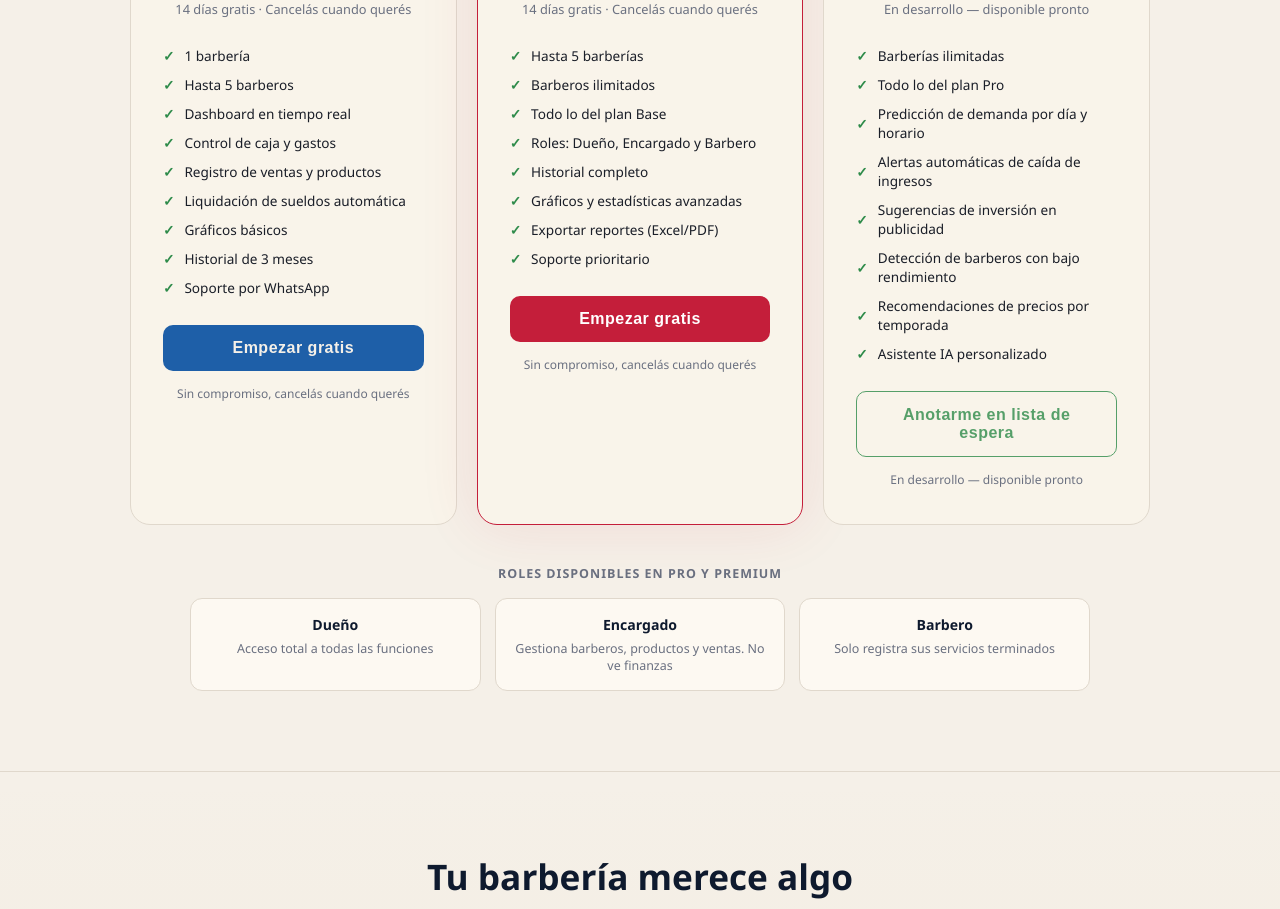
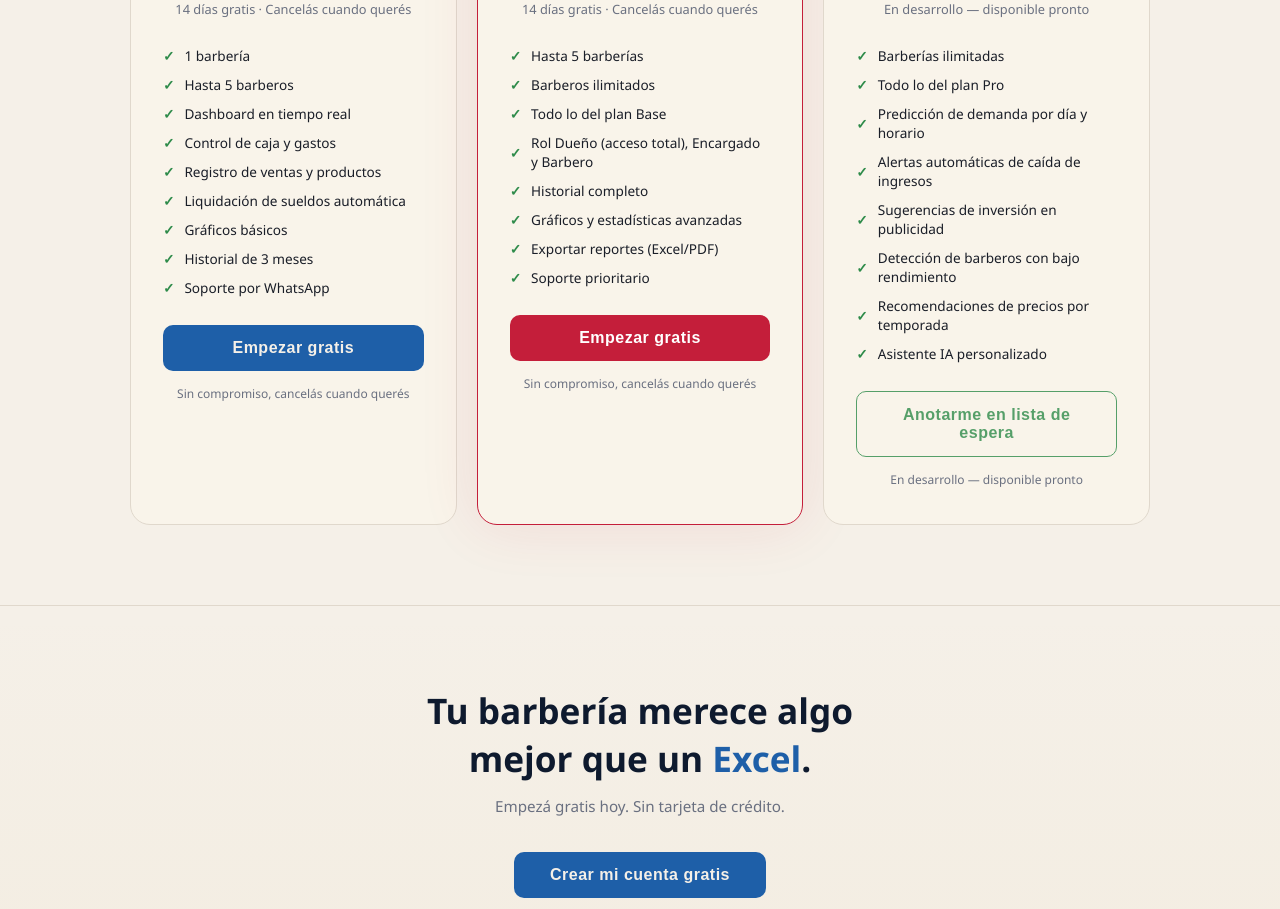
Before and after one commit to nievarodrigo/filodesk-app, a Next.js app: page / in a window 1280 px wide. Shown: the part 2540-3449 px from the top of the page. Built offline with nearby package versions, Linux system fonts and the light colour scheme; no server answers.

Commit message:
Quitar sección de roles separada, integrar como feature en los planes

```diff
--- a/src/components/landing/Pricing.tsx
+++ b/src/components/landing/Pricing.tsx
@@ -35,7 +35,7 @@ const plans = [
       'Hasta 5 barberías',
       'Barberos ilimitados',
       'Todo lo del plan Base',
-      'Roles: Dueño, Encargado y Barbero',
+      'Rol Dueño (acceso total), Encargado y Barbero',
       'Historial completo',
       'Gráficos y estadísticas avanzadas',
       'Exportar reportes (Excel/PDF)',
@@ -153,24 +153,6 @@ export default function Pricing() {
         })}
       </div>
 
-      {/* Roles explanation */}
-      <div className={styles.pricingRoles}>
-        <div className={styles.pricingRolesTitle}>Roles disponibles en Pro y Premium</div>
-        <div className={styles.pricingRolesGrid}>
-          <div className={styles.pricingRole}>
-            <strong>Dueño</strong>
-            <span>Acceso total a todas las funciones</span>
-          </div>
-          <div className={styles.pricingRole}>
-            <strong>Encargado</strong>
-            <span>Gestiona barberos, productos y ventas. No ve finanzas</span>
-          </div>
-          <div className={styles.pricingRole}>
-            <strong>Barbero</strong>
-            <span>Solo registra sus servicios terminados</span>
-          </div>
-        </div>
-      </div>
     </section>
   )
 }
```
